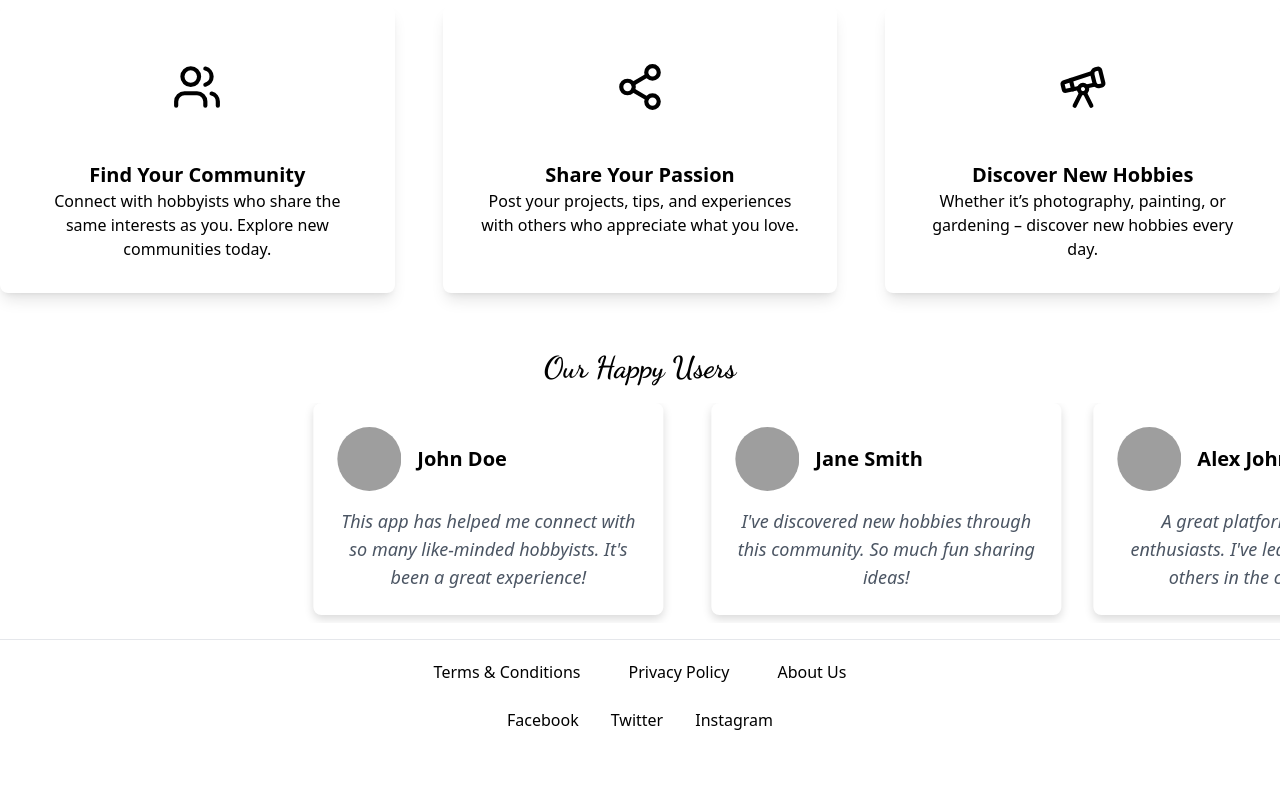
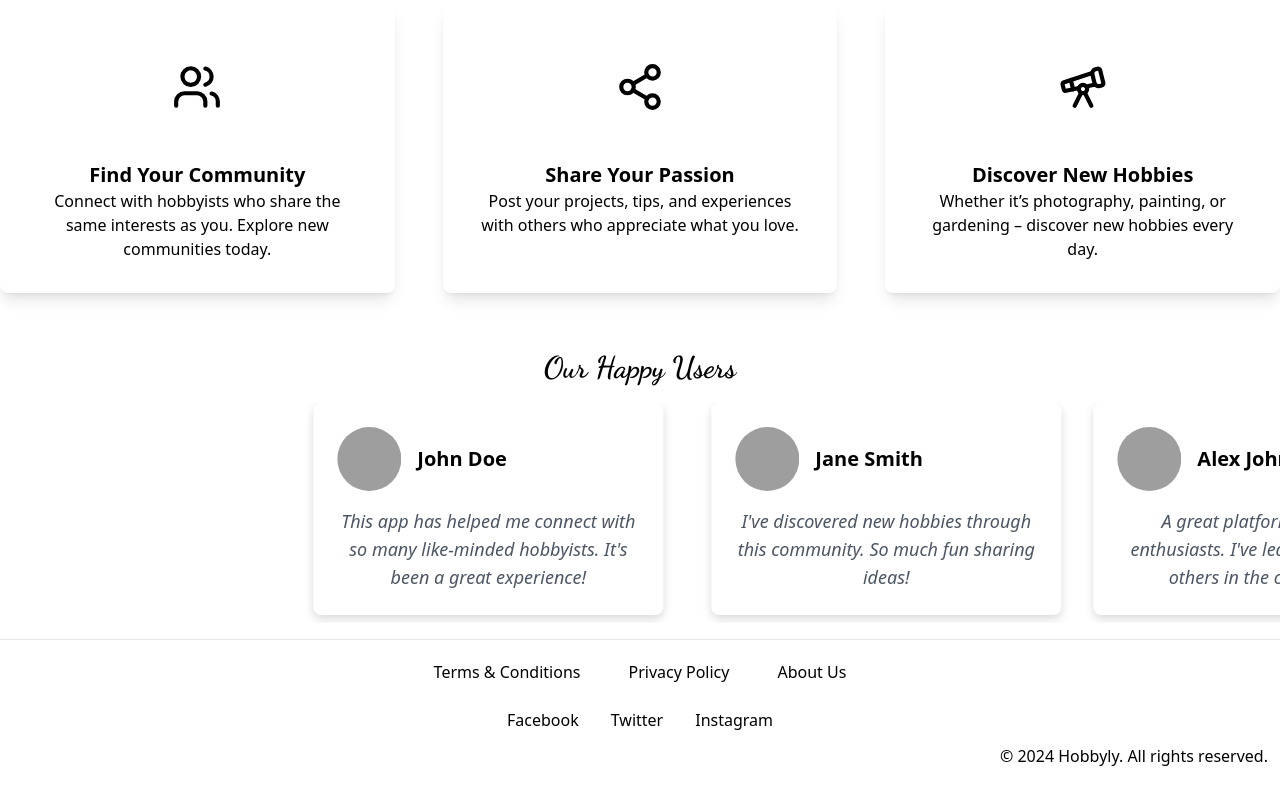
Before and after one commit to Megamind0407/social_app, a React (Vite) app in the folder frontend/: page / in a window 1280 px wide. Shown: the part 500-1300 px from the top of the page. Before the commit the page ends 1252 px from the top, so only its background shows below. Built offline with nearby package versions, Linux system fonts and the light colour scheme; grey boxes are pictures that could not be loaded.

Commit message:
add footer text

```diff
--- a/frontend/src/components/Footer.jsx
+++ b/frontend/src/components/Footer.jsx
@@ -4,7 +4,7 @@ import { Link } from 'react-router-dom';
 
 const Footer = () => {
     return (
-        <footer className=" border-t text-primary py-5 text-center dark:bg-slate-900 dark:text-white">
+        <footer className="border-t text-primary py-5 text-center dark:bg-slate-900 dark:text-white">
             <div className="mb-6">
                 <Link href="/terms" className="mx-6 hover:text-purple-500">Terms & Conditions</Link>
                 <Link href="/privacy" className="mx-6 hover:text-purple-500">Privacy Policy</Link>
@@ -15,6 +15,7 @@ const Footer = () => {
                 <Link to="https://twitter.com" className="mx-4 hover:text-purple-500">Twitter</Link>
                 <Link href="https://instagram.com" className="mx-4 hover:text-purple-500">Instagram</Link>
             </div>
+            <div className='flex items-center justify-end p-3'>&#169; 2024 Hobbyly. All rights reserved.</div>
         </footer>
     );
 };
```
